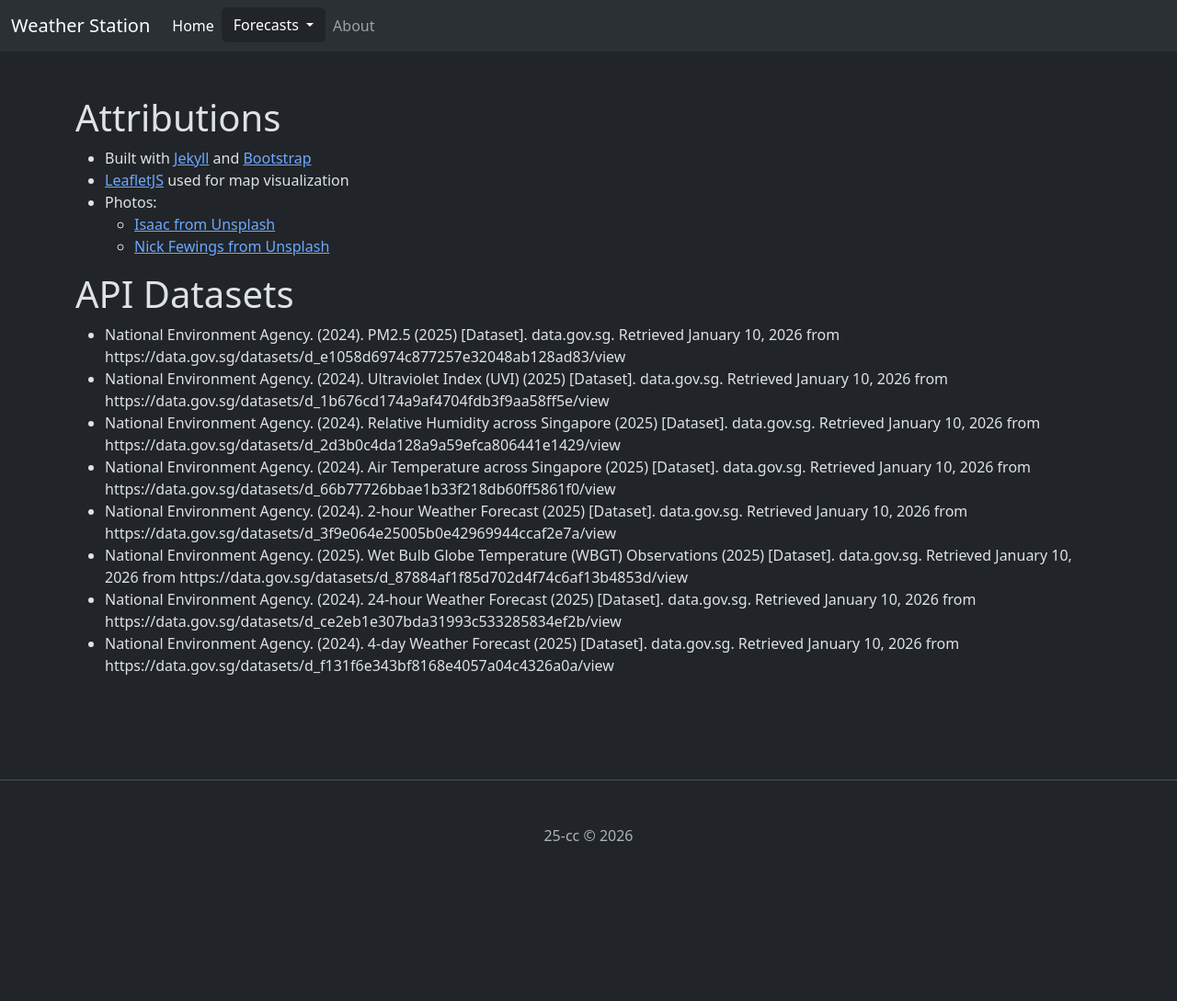
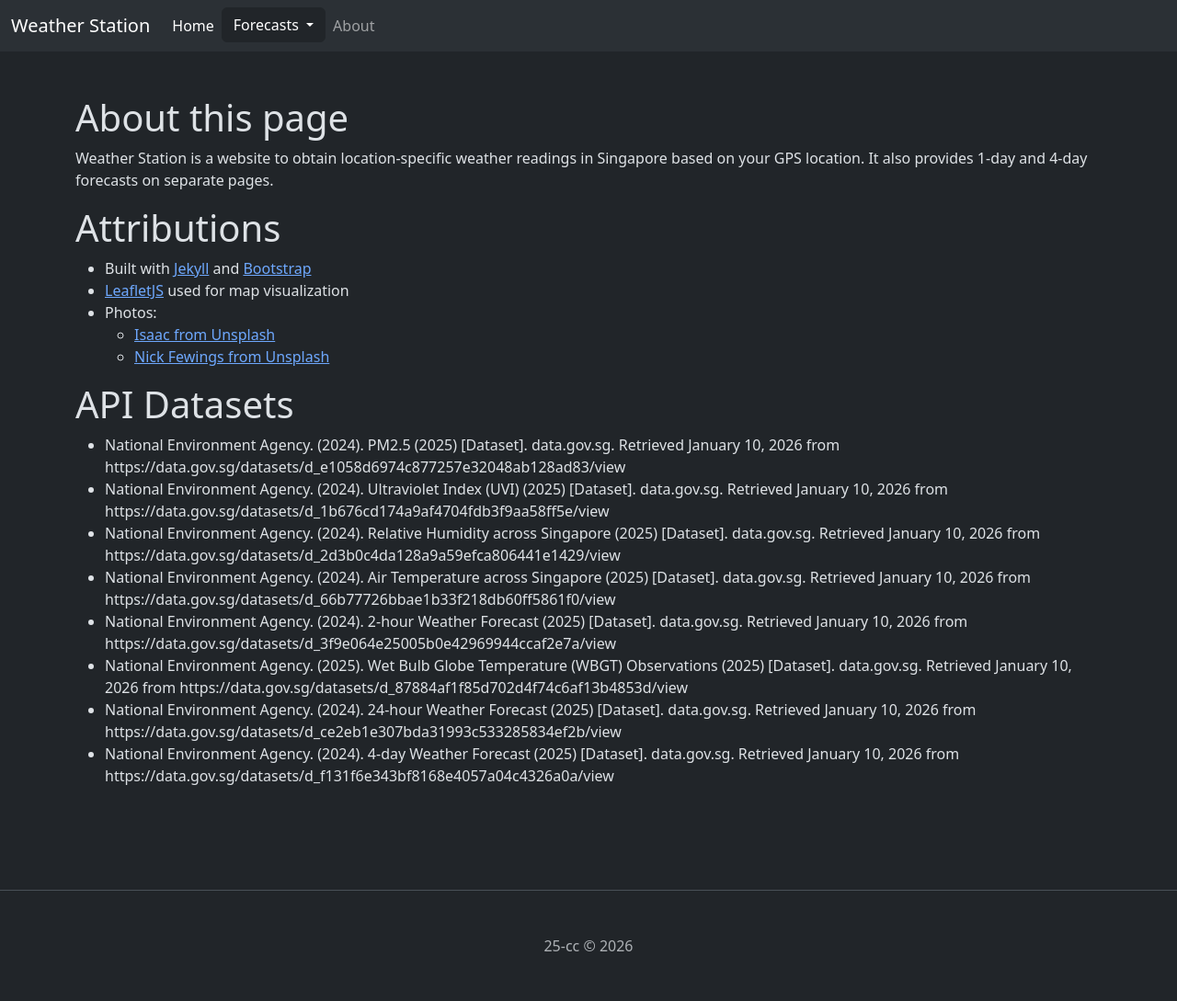
Before and after one commit to 25-cc/weather-station, a Jekyll site: the page built from about.markdown, in a window 1280 px wide. Shown: the whole page at 92% size. Built offline with Jekyll 4.4.1, drawn with Linux system fonts in a browser that asks for light colours; before the commit the page ends 969 px from its top, so only the background shows below that.

Commit message:
Update about.markdown

```diff
--- a/about.markdown
+++ b/about.markdown
@@ -3,6 +3,9 @@ layout: default
 title: About
 permalink: /about/
 ---
+
+# About this page
+Weather Station is a website to obtain location-specific weather readings in Singapore based on your GPS location. It also provides 1-day and 4-day forecasts on separate pages.
 
 # Attributions
 - Built with [Jekyll](https://jekyllrb.com/) and [Bootstrap](https://getbootstrap.com/)
```
